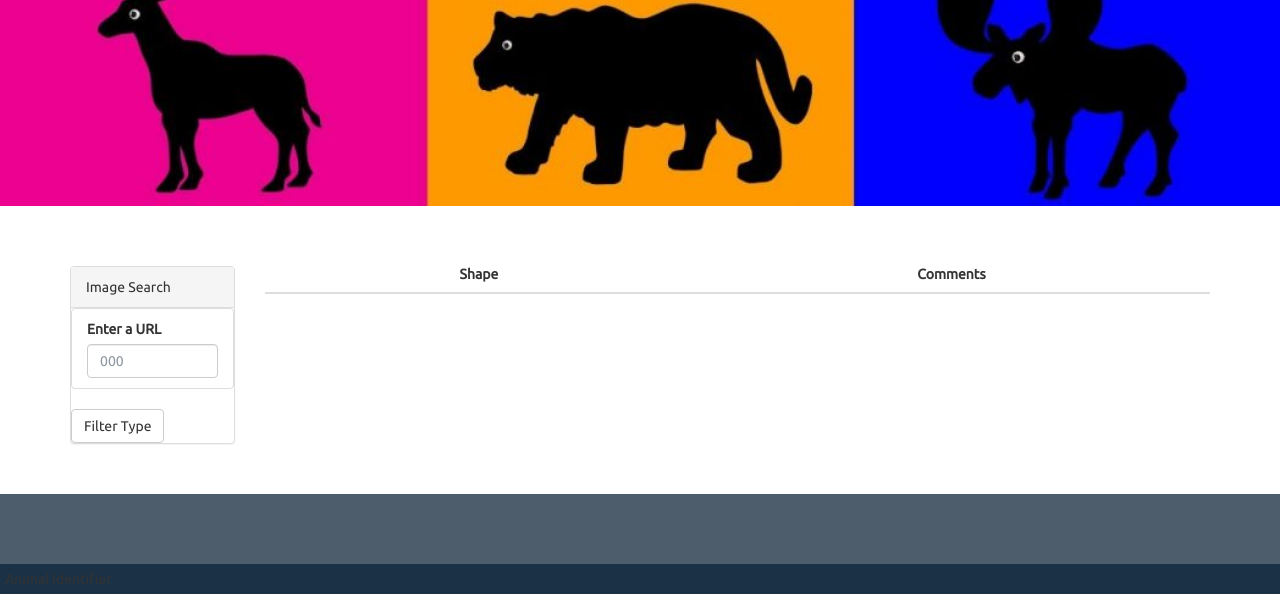
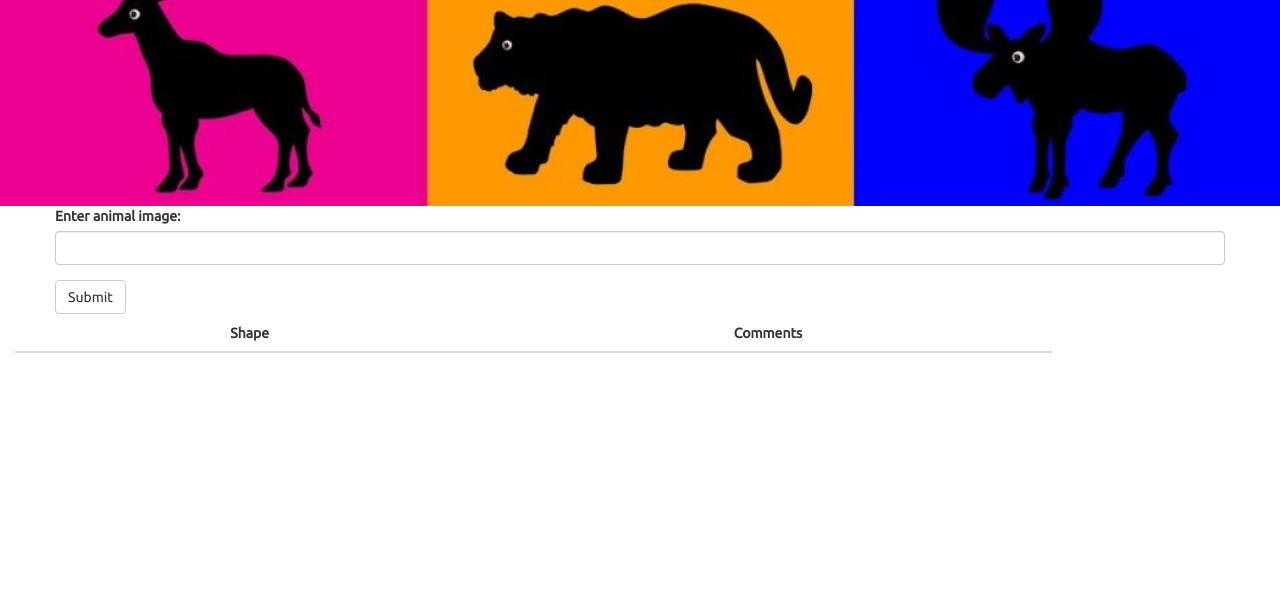
Before and after one commit to KalicoRacer/P3-paranormal_hacktivity, a plain HTML site: page Animal Website/index.html in a window 1280 px wide. Shown: the part 406-1000 px from the top of the page. After the commit the page ends 909 px from the top, so only its background shows below. Drawn offline with nearby package versions, Linux system fonts and the light colour scheme.

Commit message:
Update index.html

```diff
--- a/Animal Website/index.html
+++ b/Animal Website/index.html
@@ -27,7 +27,24 @@
         <p style="color: red">Lions and tigers and bears, oh my!</p>
     </div>
     <div class="container">
-      <div class="row margin-top-50">
+        <div class="row">
+            <div class="row">
+            <div class="col-md-12">
+              <form action = "result.html" method = "POST">
+                <div class="form-group">
+                  <label for="example-form">
+
+                    Enter animal image: </label>
+                  <input class="form-control" id="example-form-input" name="example-form" type="text">
+                </div>
+                <button id="submit" type="submit" class="btn btn-default">Submit</button>
+              </form>
+            </div>
+            </div>
+          </div>
+          <div class="row">
+            <div class="col-md-12">
+      <!-- <div class="row margin-top-50">
         <div class="col-md-2">
           <aside class="filters">
             <div class="panel panel-default">
@@ -41,8 +58,8 @@
                         <input class="form-control" id="datetime" type="text" placeholder="000">
                       </li>
                     </ul>
-                  </div>
-                  <button id="filter-btn" type="button" class="btn btn-default">Filter Type</button>
+                  </div> -->
+                  <!-- <button id="filter-btn" type="button" class="btn btn-default">Filter Type</button> -->
                 </form>
               </div>
             </div>
@@ -68,9 +85,9 @@
         </div>
       </div>
     </div>
-    <footer class="footer">
+    <!-- <footer class="footer">
       <span class="bottom">Animal Identifier</span>
-    </footer>
+    </footer> -->
   </div>
   <script src="https://cdnjs.cloudflare.com/ajax/libs/d3/4.11.0/d3.js"></script>
   <script src="static/js/data.js"></script>
```
